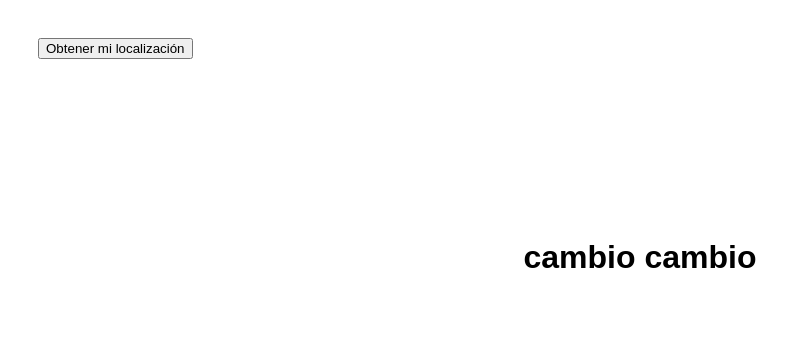
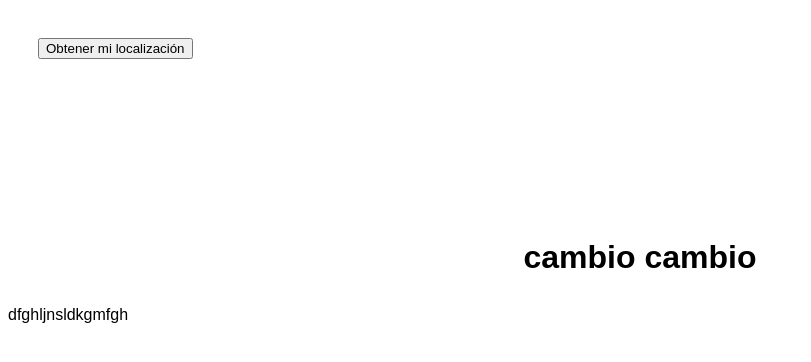
Before and after one commit to SocialPymesVLC/geolocalizador, a plain HTML site: page index.html in a window 1280 px wide. Shown: the whole page, without its empty margins (0-811 px from the left). Drawn offline with Linux system fonts and the light colour scheme.

Commit message:
otrocambio

```diff
--- a/index.html
+++ b/index.html
@@ -68,6 +68,7 @@
         <button id="obtener" style="margin:30px;">Obtener mi localización</button>
     </div>
     <h1>cambio cambio</h1>
+    dfghljnsldkgmfgh
 </body>
 
 </html>
```
